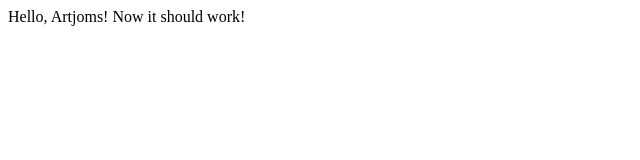
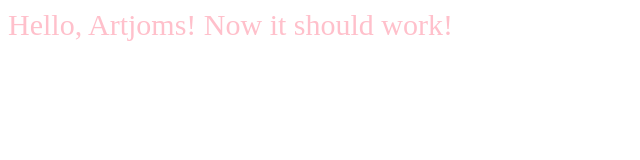
Before and after one commit to artjoman/az-webapp01, a plain HTML site: page index.html in a window 1280 px wide. Shown: the whole page, without its empty margins (0-640 px from the left). Drawn offline with Linux system fonts and the light colour scheme.

Commit message:
Update index.html

```diff
--- a/index.html
+++ b/index.html
@@ -1,6 +1,12 @@
 <html>
   <head>
     <title>Webapp 01</title>
+    <style>
+      div {
+        font-size: 30px;
+        color: pink;
+      }
+    </style>
   </head>
   <body>
     <div>
```
